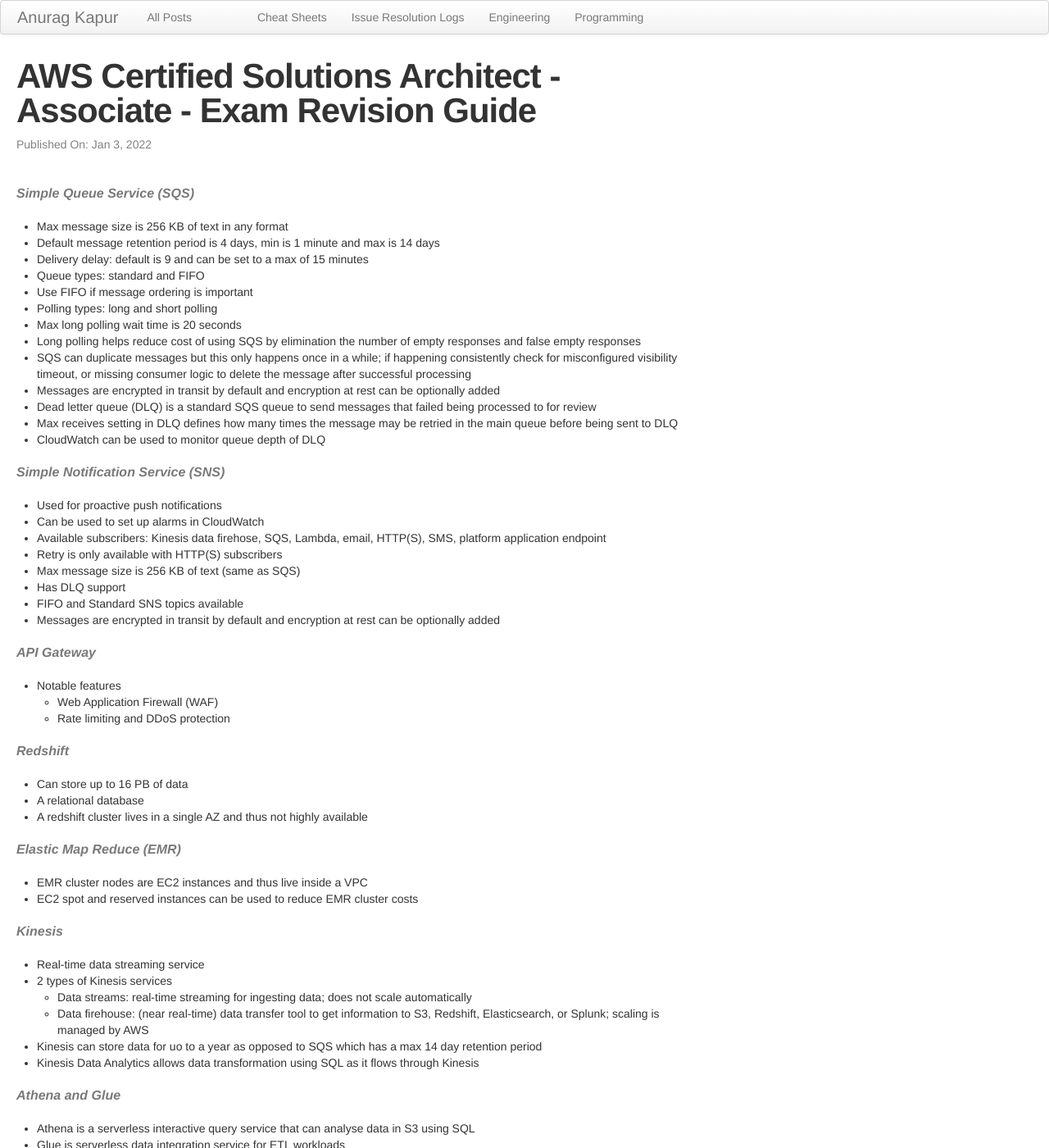
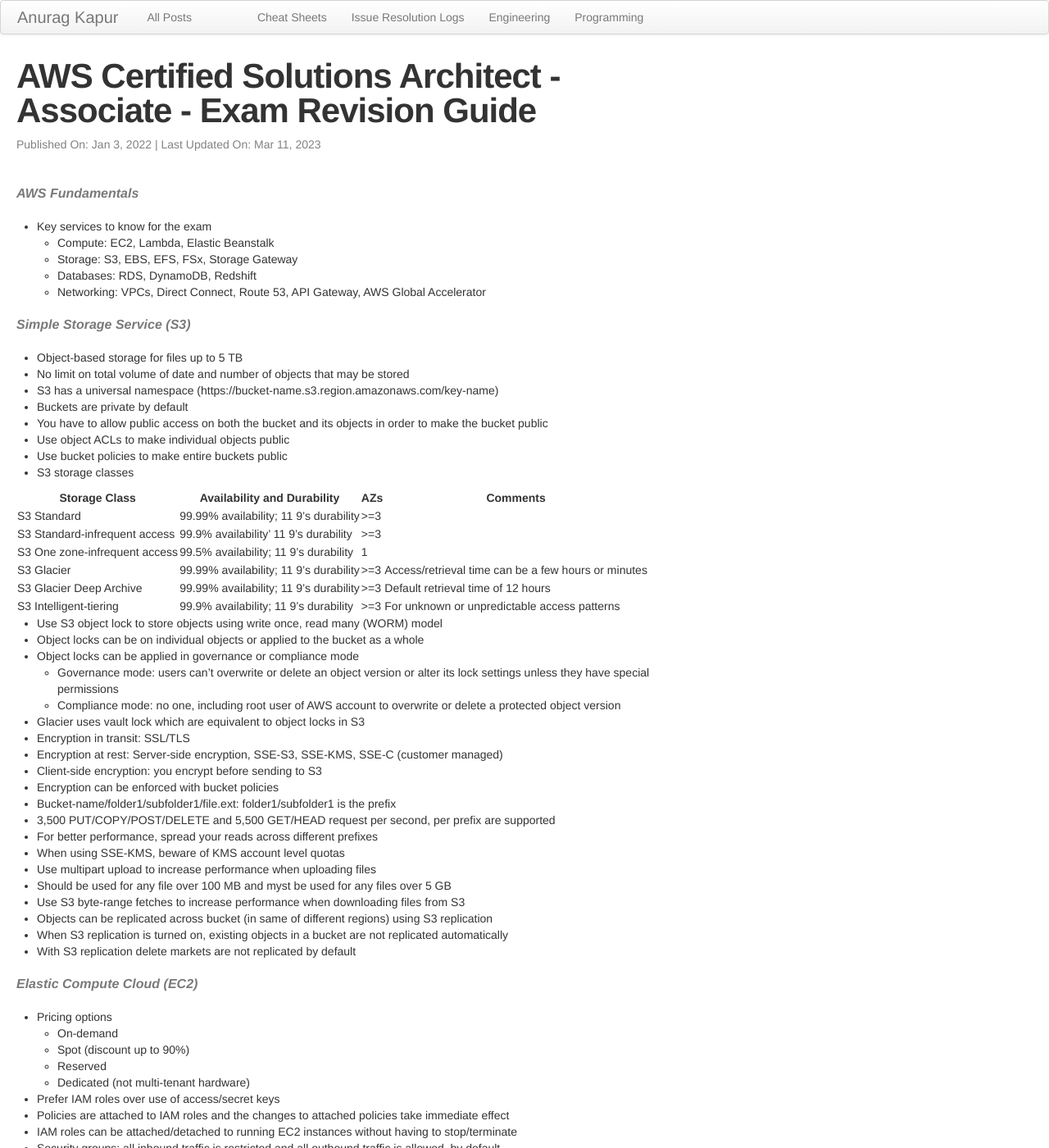
Before and after one commit to anuragkapur/anuragkapur.github.io, a Jekyll site: the page built from blog/engineering/_posts/2022-01-03-aws-certified-solutions-architect-associate-exam-revision-notes.md, in a window 1280 px wide and 1400 px high. Shown: the whole window at 82% size. Built offline with Jekyll 4.4.1, drawn with Linux system fonts in a browser that asks for light colours; comment, search, counter and statistics services are not loaded; some of the changed text lies outside the part shown.

Commit message:
Add notes for fundamentals, S3, EC2 sections from acg course

```diff
--- a/blog/engineering/_posts/2022-01-03-aws-certified-solutions-architect-associate-exam-revision-notes.md
+++ b/blog/engineering/_posts/2022-01-03-aws-certified-solutions-architect-associate-exam-revision-notes.md
@@ -2,10 +2,71 @@
 layout: post
 title:  "AWS Certified Solutions Architect - Associate - Exam Revision Guide"
 date:   2022-01-03 00:00:00 +0000
+lastUpdatedDate: 2023-03-11 00:00:00 +0000
 categories: engineering
-tags: engineering
-teaser: Notes taken while taking the A Cloud Guru course to prepare for the certification exam
+tags: engineering aws certification
+teaser: Notes taken while taking the ACloudGuru and AWS Skill Builder courses to prepare for the certification exam
 ---
+
+### AWS Fundamentals
+* Key services to know for the exam
+  * Compute: EC2, Lambda, Elastic Beanstalk
+  * Storage: S3, EBS, EFS, FSx, Storage Gateway
+  * Databases: RDS, DynamoDB, Redshift
+  * Networking: VPCs, Direct Connect, Route 53, API Gateway, AWS Global Accelerator
+
+### Simple Storage Service (S3)
+* Object-based storage for files up to 5 TB
+* No limit on total volume of date and number of objects that may be stored
+* S3 has a universal namespace (https://bucket-name.s3.region.amazonaws.com/key-name)
+* Buckets are private by default
+* You have to allow public access on both the bucket and its objects in order to make the bucket public
+* Use object ACLs to make individual objects public
+* Use bucket policies to make entire buckets public
+* S3 storage classes
+
+| Storage Class                 | Availability and Durability            | AZs | Comments                                            |
+|-------------------------------|----------------------------------------|-----|-----------------------------------------------------|
+| S3 Standard                   | 99.99% availability; 11 9's durability | >=3 |
+| S3 Standard-infrequent access | 99.9% availability' 11 9's durability  | >=3 |
+| S3 One zone-infrequent access | 99.5% availability; 11 9's durability  | 1   |
+| S3 Glacier                    | 99.99% availability; 11 9's durability | >=3 | Access/retrieval time can be a few hours or minutes |
+| S3 Glacier Deep Archive       | 99.99% availability; 11 9's durability | >=3 | Default retrieval time of 12 hours                  |
+| S3 Intelligent-tiering        | 99.9% availability; 11 9's durability  | >=3 | For unknown or unpredictable access patterns        |
+
+* Use S3 object lock to store objects using write once, read many (WORM) model
+* Object locks can be on individual objects or applied to the bucket as a whole
+* Object locks can be applied in governance or compliance mode
+  * Governance mode: users can't overwrite or delete an object version or alter its lock settings unless they have special permissions
+  * Compliance mode: no one, including root user of AWS account to overwrite or delete a protected object version
+* Glacier uses vault lock which are equivalent to object locks in S3
+* Encryption in transit: SSL/TLS
+* Encryption at rest: Server-side encryption, SSE-S3, SSE-KMS, SSE-C (customer managed)
+* Client-side encryption: you encrypt before sending to S3
+* Encryption can be enforced with bucket policies
+* Bucket-name/folder1/subfolder1/file.ext: folder1/subfolder1 is the prefix
+* 3,500 PUT/COPY/POST/DELETE and 5,500 GET/HEAD request per second, per prefix are supported
+* For better performance, spread your reads across different prefixes
+* When using SSE-KMS, beware of KMS account level quotas
+* Use multipart upload to increase performance when uploading files
+* Should be used for any file over 100 MB and myst be used for any files over 5 GB
+* Use S3 byte-range fetches to increase performance when downloading files from S3
+* Objects can be replicated across bucket (in same of different regions) using S3 replication
+* When S3 replication is turned on, existing objects in a bucket are not replicated automatically
+* With S3 replication delete markets are not replicated by default
+
+### Elastic Compute Cloud (EC2)
+* Pricing options
+  * On-demand
+  * Spot (discount up to 90%)
+  * Reserved
+  * Dedicated (not multi-tenant hardware)
+* Prefer IAM roles over use of access/secret keys
+* Policies are attached to IAM roles and the changes to attached policies take immediate effect
+* IAM roles can be attached/detached to running EC2 instances without having to stop/terminate
+* Security groups: all inbound traffic is restricted and all outbound traffic is allowed, by default
+* User data (bootstrap scripts) can access metadata (such as instance name, public IP etc)
+*
 
 ### Simple Queue Service (SQS)
 * Max message size is 256 KB of text in any format
@@ -61,3 +122,8 @@
 * Athena is a serverless interactive query service that can analyse data in S3 using SQL
 * Glue is serverless data integration service for ETL workloads
 * Glue can be used to build a schema of data and Athena can use used to query this data stored in S3
+
+### AWS Lambda
+* 15 min max timeout
+* 10 GB max RAM/memory
+* Can run in or out of a VPC
```
